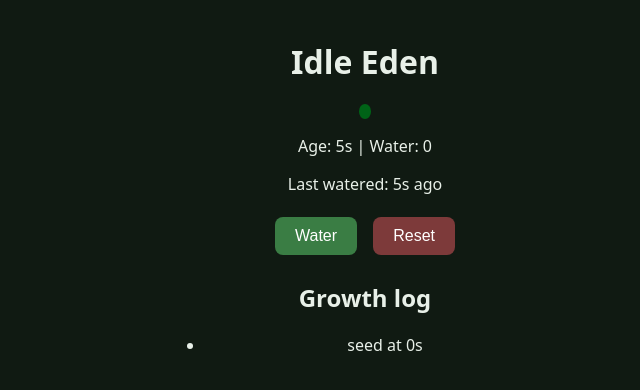
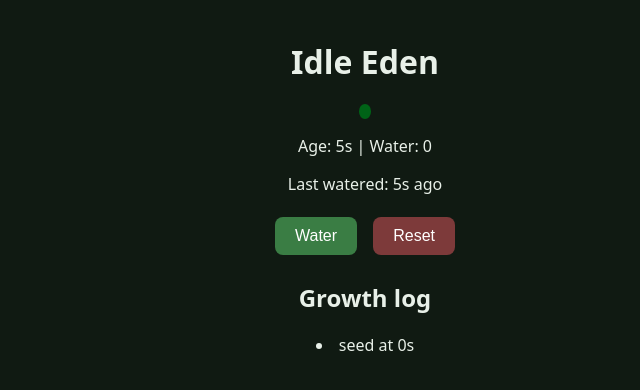
Before and after one commit to Ghost8911/Idle-Eden, a plain HTML site: page index.html in a window 1280 px wide. Shown: the full height of the page, 275-915 px from the left. Drawn offline with Linux system fonts and the light colour scheme.

Commit message:
centre growth log bullets

```diff
--- a/style.css
+++ b/style.css
@@ -60,5 +60,6 @@ button:hover { background: #4c9a58; }
   display: none;
 }
 #plant[data-stage="tree"]::after { display: block; }
+#log { list-style-position: inside; padding: 0; }
 #plant.wilted { background: olive; transform: rotate(10deg); transform-origin: bottom; }
 #plant.wilted::after { display: none; }
```
